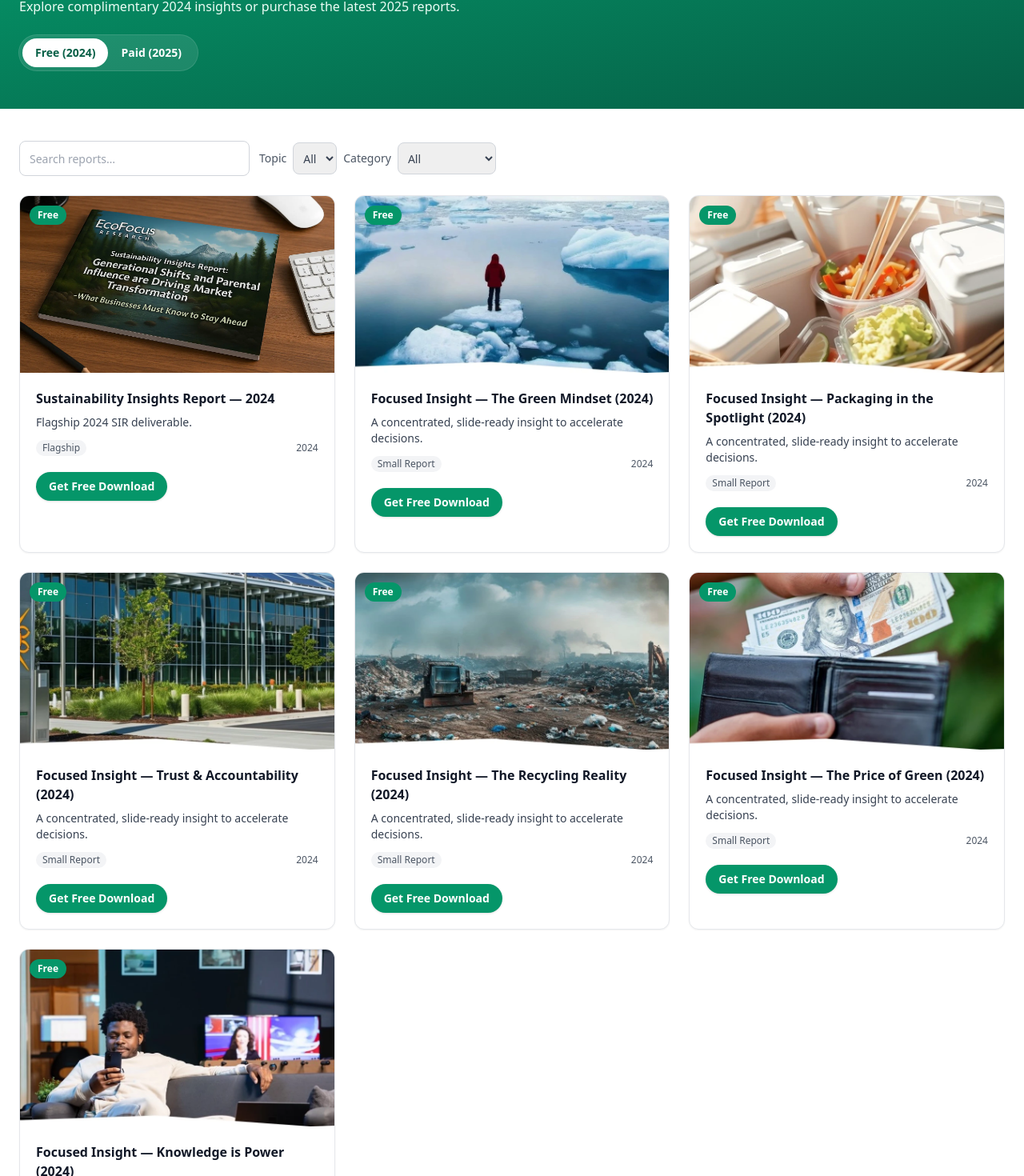
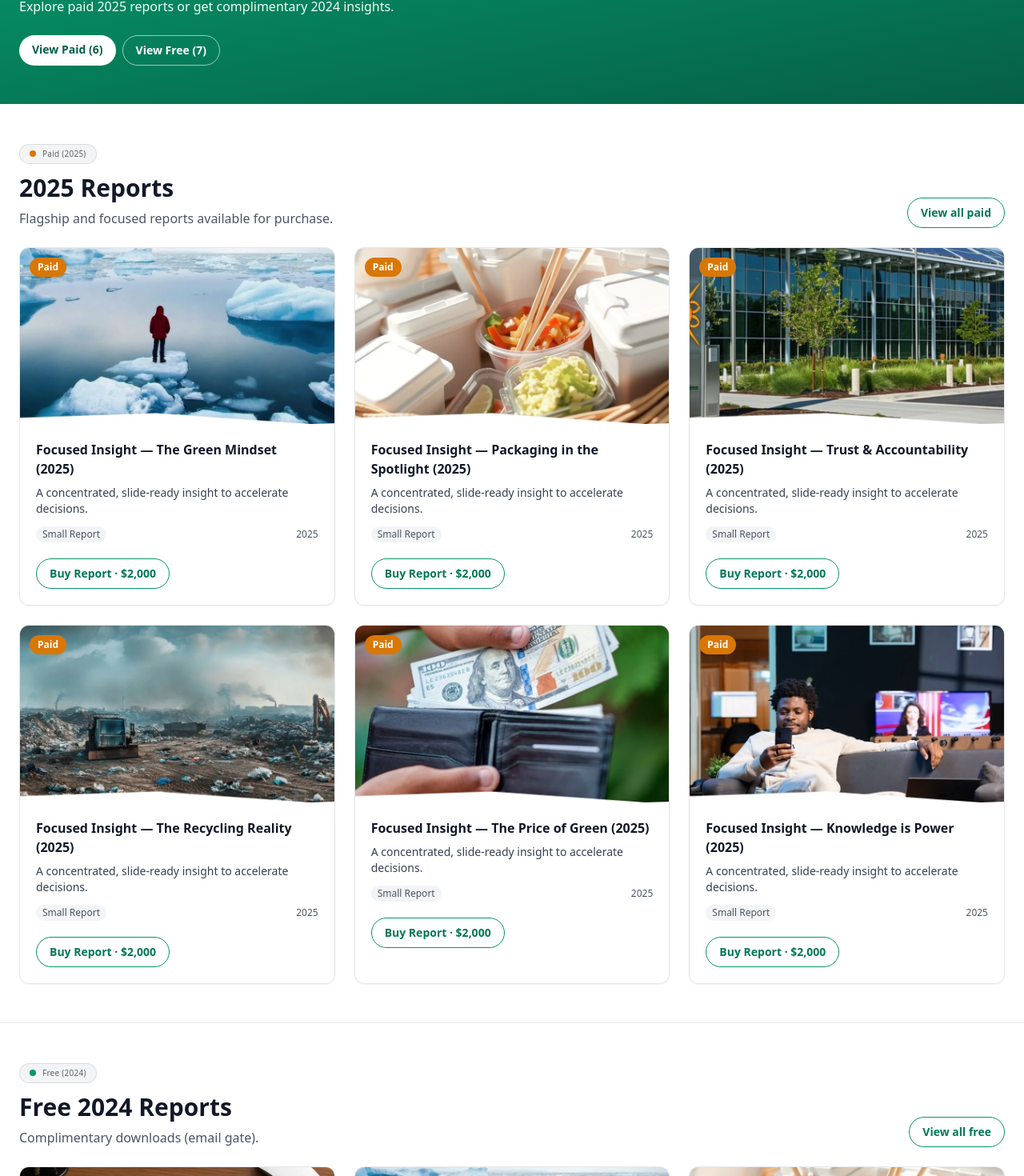
Before and after one commit to awright-lab/ecofocus, a Next.js app: page /reports in a window 1280 px wide. Shown: the part 153-1623 px from the top of the page at 80% size. Built offline with nearby package versions, Linux system fonts and the light colour scheme.

Commit message:
Updating Reports Page v2

```diff
--- /dev/null
+++ b/app/reports/free/page.tsx
@@ -0,0 +1,99 @@
+// app/reports/free/page.tsx
+'use client';
+
+import * as React from 'react';
+import Header from '@/components/Header';
+import Footer from '@/components/Footer';
+import Breadcrumbs from '@/components/Breadcrumbs';
+import ReportCard from '@/app/reports/ReportCard';
+import ReportFilters from '@/app/reports/ReportFilters';
+import FreeDownloadModal from '@/app/reports/FreeDownloadModal';
+
+import { CATALOG } from '@/lib/catalog';
+import { toReportCardModel, isSmallReport, isSirBundle } from '@/lib/productUtils';
+import type { ReportCardModel } from '@/types/reportModels';
+
+export default function FreeReportsPage() {
+  const models: ReportCardModel[] = React.useMemo(() => {
+    return CATALOG.filter((p) => isSmallReport(p) || isSirBundle(p)).map(toReportCardModel);
+  }, []);
+
+  const free = models.filter((m) => m.badge === 'Free');
+
+  const topics = Array.from(new Set(free.map((r) => r.topic).filter(Boolean))) as string[];
+  const categories = Array.from(new Set(free.map((r) => r.category).filter(Boolean))) as string[];
+
+  const [query, setQuery] = React.useState('');
+  const [topic, setTopic] = React.useState('All');
+  const [category, setCategory] = React.useState('All');
+
+  const filtered = free.filter((r) => {
+    const q = query.toLowerCase();
+    const matchesQ = [r.title, r.excerpt, r.topic, r.category].filter(Boolean).some((t) => t!.toLowerCase().includes(q));
+    const matchesTopic = topic === 'All' || r.topic === topic;
+    const matchesCat = category === 'All' || r.category === category;
+    return matchesQ && matchesTopic && matchesCat;
+  });
+
+  // Modal
+  const [modalOpen, setModalOpen] = React.useState(false);
+  const [activeReport, setActiveReport] = React.useState<ReportCardModel | undefined>(undefined);
+
+  const openDownload = (r: ReportCardModel) => {
+    setActiveReport(r);
+    setModalOpen(true);
+  };
+
+  return (
+    <>
+      <Header />
+
+      <Breadcrumbs items={[{ label: 'Home', href: '/' }, { label: 'Reports', href: '/reports' }, { label: 'Free' }]} />
+
+      <section className="bg-gradient-to-br from-emerald-600 to-emerald-800 text-white">
+        <div className="mx-auto max-w-7xl px-6 py-12">
+          <h1 className="text-3xl md:text-4xl font-bold">Free Reports (2024)</h1>
+          <p className="mt-2 text-emerald-50 max-w-2xl">Complimentary downloads (email gate).</p>
+        </div>
+      </section>
+
+      <main className="bg-white">
+        <section className="mx-auto max-w-7xl px-6 py-10">
+          <ReportFilters
+            query={query}
+            setQuery={setQuery}
+            topic={topic}
+            setTopic={setTopic}
+            category={category}
+            setCategory={setCategory}
+            topics={topics}
+            categories={categories}
+          />
+
+          <div className="mt-6 grid sm:grid-cols-2 lg:grid-cols-3 gap-6">
+            {filtered.map((r) => (
+              <ReportCard key={r.id} r={r} onFreeDownload={openDownload} />
+            ))}
+            {filtered.length === 0 && (
+              <div className="col-span-full rounded-xl border border-dashed border-gray-300 p-10 text-center text-gray-600">
+                No reports match your filters.
+              </div>
+            )}
+          </div>
+        </section>
+      </main>
+
+      <Footer />
+
+      <FreeDownloadModal
+        open={modalOpen}
+        onClose={() => setModalOpen(false)}
+        report={
+          activeReport
+            ? { id: activeReport.id, title: activeReport.title, fileUrl: undefined }
+            : undefined
+        }
+      />
+    </>
+  );
+}
--- a/app/reports/page.tsx
+++ b/app/reports/page.tsx
@@ -2,86 +2,22 @@
 'use client';
 
 import * as React from 'react';
-
 import Header from '@/components/Header';
 import Footer from '@/components/Footer';
 import Breadcrumbs from '@/components/Breadcrumbs';
+import ReportCard from '@/app/reports/ReportCard';
+import { CATALOG } from '@/lib/catalog';
+import { toReportCardModel, isSmallReport, isSirBundle } from '@/lib/productUtils';
+import type { ReportCardModel } from '@/types/reportModels';
+import Link from 'next/link';
 
-import ReportCard from '@/app/reports/ReportCard';
-import ReportFilters from '@/app/reports/ReportFilters';
-import FreeDownloadModal from '@/app/reports/FreeDownloadModal';
-
-import { CATALOG } from '@/lib/catalog';
-import {
-  toReportCardModel,
-  isSmallReport,
-  isSirBundle,
-} from '@/lib/productUtils';
-
-import type { ReportCardModel } from '@/types/reportModels';
-
-export default function ReportsPage() {
-  const [tab, setTab] = React.useState<'Free' | 'Paid'>('Free');
-
-  // Build card models directly from the source of truth (catalog)
+export default function ReportsHubPage() {
   const models: ReportCardModel[] = React.useMemo(() => {
-    return CATALOG
-      .filter((p) => isSmallReport(p) || isSirBundle(p)) // small reports + SIR bundles
-      .map(toReportCardModel);                           // returns proper literal unions
+    return CATALOG.filter((p) => isSmallReport(p) || isSirBundle(p)).map(toReportCardModel);
   }, []);
 
-  // Split by badge (business rule handled in toReportCardModel/isFreeOnHub)
-  const freeModels = React.useMemo(
-    () => models.filter((m) => m.badge === 'Free'),
-    [models]
-  );
-  const paidModels = React.useMemo(
-    () => models.filter((m) => m.badge === 'Paid'),
-    [models]
-  );
-
-  // Active list and facets
-  const active = tab === 'Free' ? freeModels : paidModels;
-
-  // If you later map topics/categories from tags in productUtils, these will populate automatically
-  const topics = React.useMemo(
-    () => Array.from(new Set(active.map((r) => r.topic).filter(Boolean))) as string[],
-    [active]
-  );
-  const categories = React.useMemo(
-    () => Array.from(new Set(active.map((r) => r.category).filter(Boolean))) as string[],
-    [active]
-  );
-
-  // Filters
-  const [query, setQuery] = React.useState('');
-  const [topic, setTopic] = React.useState('All');
-  const [category, setCategory] = React.useState('All');
-
-  const filtered = React.useMemo(() => {
-    return active.filter((r) => {
-      const matchesQ = [r.title, r.excerpt, r.topic, r.category]
-        .filter(Boolean)
-        .some((t) => t!.toLowerCase().includes(query.toLowerCase()));
-      const matchesTopic = topic === 'All' || r.topic === topic;
-      const matchesCat = category === 'All' || r.category === category;
-      return matchesQ && matchesTopic && matchesCat;
-    });
-  }, [active, query, topic, category]);
-
-  // Modal for free downloads
-  const [modalOpen, setModalOpen] = React.useState(false);
-  const [activeReport, setActiveReport] = React.useState<ReportCardModel | undefined>(undefined);
-
-  const openDownload = (r: ReportCardModel) => {
-    setActiveReport(r);
-    setModalOpen(true);
-  };
-
-  // Contact-first paid flow (if any paid items use purchaseType='contact')
-  const onContact = (r: ReportCardModel) => {
-    window.location.href = `/contact?topic=report&id=${encodeURIComponent(r.id)}&year=${r.year}`;
-  };
+  const paid = models.filter((m) => m.badge === 'Paid');
+  const free = models.filter((m) => m.badge === 'Free');
 
   return (
     <>
@@ -89,61 +25,84 @@ export default function ReportsPage() {
 
       <Breadcrumbs items={[{ label: 'Home', href: '/' }, { label: 'Reports' }]} />
 
-      {/* Hero */}
+      {/* Hero (keeps your original vibe; add a background image/video if you prefer) */}
       <section className="bg-gradient-to-br from-emerald-600 to-emerald-800 text-white">
         <div className="mx-auto max-w-7xl px-6 py-12">
           <h1 className="text-3xl md:text-4xl font-bold">Reports</h1>
           <p className="mt-2 text-emerald-50 max-w-2xl">
-            Explore complimentary 2024 insights or purchase the latest 2025 reports.
+            Explore paid 2025 reports or get complimentary 2024 insights.
           </p>
 
-          {/* Tabs */}
-          <div className="mt-6 inline-flex rounded-full bg-white/10 p-1 ring-1 ring-white/20">
-            {(['Free', 'Paid'] as const).map((t) => {
-              const isActive = tab === t;
-              return (
-                <button
-                  key={t}
-                  onClick={() => setTab(t)}
-                  className={`px-4 py-2 text-sm font-semibold rounded-full transition ${
-                    isActive ? 'bg-white text-emerald-800' : 'text-white hover:bg-white/10'
-                  }`}
-                >
-                  {t === 'Free' ? 'Free (2024)' : 'Paid (2025)'}
-                </button>
-              );
-            })}
+          {/* Jump pills (clear discoverability) */}
+          <div className="mt-6 inline-flex gap-2">
+            <a href="#paid" className="rounded-full bg-white text-emerald-800 px-4 py-2 text-sm font-semibold">
+              View Paid ({paid.length})
+            </a>
+            <a href="#free" className="rounded-full border border-white/60 text-white px-4 py-2 text-sm font-semibold hover:bg-white/10">
+              View Free ({free.length})
+            </a>
           </div>
         </div>
       </section>
 
-      {/* Main */}
       <main className="bg-white">
-        <section className="mx-auto max-w-7xl px-6 py-10">
-          <ReportFilters
-            query={query}
-            setQuery={setQuery}
-            topic={topic}
-            setTopic={setTopic}
-            category={category}
-            setCategory={setCategory}
-            topics={topics}
-            categories={categories}
-          />
+        {/* Paid section */}
+        <section id="paid" className="mx-auto max-w-7xl px-6 py-12">
+          <div className="flex items-end justify-between gap-4">
+            <div>
+              <div className="inline-flex items-center gap-2 rounded-full border border-black/10 bg-gray-100 px-3 py-1 text-[10px] tracking-wide mb-3">
+                <span className="h-2 w-2 rounded-full bg-amber-600" />
+                <span className="text-black/60">Paid (2025)</span>
+              </div>
+              <h2 className="text-2xl md:text-3xl font-bold text-gray-900">2025 Reports</h2>
+              <p className="mt-2 text-gray-600">Flagship and focused reports available for purchase.</p>
+            </div>
+            <Link
+              href="/reports/paid"
+              className="rounded-full border border-emerald-600 px-4 py-2 text-emerald-700 text-sm font-semibold hover:bg-emerald-50"
+            >
+              View all paid
+            </Link>
+          </div>
 
           <div className="mt-6 grid sm:grid-cols-2 lg:grid-cols-3 gap-6">
-            {filtered.map((r) => (
-              <ReportCard
-                key={r.id}
-                r={r}
-                onFreeDownload={tab === 'Free' ? openDownload : undefined}
-                onContact={tab === 'Paid' ? onContact : undefined}
-              />
+            {(paid.length ? paid : []).slice(0, 6).map((r) => (
+              <ReportCard key={r.id} r={r} />
             ))}
+            {paid.length === 0 && (
+              <div className="col-span-full rounded-xl border border-dashed border-gray-300 p-10 text-center text-gray-600">
+                Paid reports coming soon.
+              </div>
+            )}
+          </div>
+        </section>
 
-            {filtered.length === 0 && (
+        {/* Free section */}
+        <section id="free" className="mx-auto max-w-7xl px-6 py-12 border-t border-gray-200">
+          <div className="flex items-end justify-between gap-4">
+            <div>
+              <div className="inline-flex items-center gap-2 rounded-full border border-black/10 bg-gray-100 px-3 py-1 text-[10px] tracking-wide mb-3">
+                <span className="h-2 w-2 rounded-full bg-emerald-600" />
+                <span className="text-black/60">Free (2024)</span>
+              </div>
+              <h2 className="text-2xl md:text-3xl font-bold text-gray-900">Free 2024 Reports</h2>
+              <p className="mt-2 text-gray-600">Complimentary downloads (email gate).</p>
+            </div>
+            <Link
+              href="/reports/free"
+              className="rounded-full border border-emerald-600 px-4 py-2 text-emerald-700 text-sm font-semibold hover:bg-emerald-50"
+            >
+              View all free
+            </Link>
+          </div>
+
+          <div className="mt-6 grid sm:grid-cols-2 lg:grid-cols-3 gap-6">
+            {(free.length ? free : []).slice(0, 6).map((r) => (
+              <ReportCard key={r.id} r={r} onFreeDownload={() => (window.location.href = '/reports/free')} />
+            ))}
+            {free.length === 0 && (
               <div className="col-span-full rounded-xl border border-dashed border-gray-300 p-10 text-center text-gray-600">
-                No reports match your filters.
+                Free reports coming soon.
               </div>
             )}
           </div>
@@ -151,17 +110,6 @@ export default function ReportsPage() {
       </main>
 
       <Footer />
-
-      {/* Gated download modal for free reports */}
-      <FreeDownloadModal
-        open={modalOpen}
-        onClose={() => setModalOpen(false)}
-        report={
-          activeReport
-            ? { id: activeReport.id, title: activeReport.title, fileUrl: undefined }
-            : undefined
-        }
-      />
     </>
   );
 }
--- /dev/null
+++ b/app/reports/paid/page.tsx
@@ -0,0 +1,83 @@
+// app/reports/paid/page.tsx
+'use client';
+
+import * as React from 'react';
+import Header from '@/components/Header';
+import Footer from '@/components/Footer';
+import Breadcrumbs from '@/components/Breadcrumbs';
+import ReportCard from '@/app/reports/ReportCard';
+import ReportFilters from '@/app/reports/ReportFilters';
+import { CATALOG } from '@/lib/catalog';
+import { toReportCardModel, isSmallReport, isSirBundle } from '@/lib/productUtils';
+import type { ReportCardModel } from '@/types/reportModels';
+
+export default function PaidReportsPage() {
+  const models: ReportCardModel[] = React.useMemo(() => {
+    return CATALOG.filter((p) => isSmallReport(p) || isSirBundle(p)).map(toReportCardModel);
+  }, []);
+
+  const paid = models.filter((m) => m.badge === 'Paid');
+
+  // Optional facet mapping if you later wire topic/category
+  const topics = Array.from(new Set(paid.map((r) => r.topic).filter(Boolean))) as string[];
+  const categories = Array.from(new Set(paid.map((r) => r.category).filter(Boolean))) as string[];
+
+  const [query, setQuery] = React.useState('');
+  const [topic, setTopic] = React.useState('All');
+  const [category, setCategory] = React.useState('All');
+
+  const filtered = paid.filter((r) => {
+    const q = query.toLowerCase();
+    const matchesQ = [r.title, r.excerpt, r.topic, r.category].filter(Boolean).some((t) => t!.toLowerCase().includes(q));
+    const matchesTopic = topic === 'All' || r.topic === topic;
+    const matchesCat = category === 'All' || r.category === category;
+    return matchesQ && matchesTopic && matchesCat;
+  });
+
+  const onContact = (r: ReportCardModel) => {
+    window.location.href = `/contact?topic=report&id=${encodeURIComponent(r.id)}&year=${r.year}`;
+  };
+
+  return (
+    <>
+      <Header />
+
+      <Breadcrumbs items={[{ label: 'Home', href: '/' }, { label: 'Reports', href: '/reports' }, { label: 'Paid' }]} />
+
+      <section className="bg-gradient-to-br from-emerald-600 to-emerald-800 text-white">
+        <div className="mx-auto max-w-7xl px-6 py-12">
+          <h1 className="text-3xl md:text-4xl font-bold">Paid Reports (2025)</h1>
+          <p className="mt-2 text-emerald-50 max-w-2xl">Purchase flagship and focused 2025 reports.</p>
+        </div>
+      </section>
+
+      <main className="bg-white">
+        <section className="mx-auto max-w-7xl px-6 py-10">
+          <ReportFilters
+            query={query}
+            setQuery={setQuery}
+            topic={topic}
+            setTopic={setTopic}
+            category={category}
+            setCategory={setCategory}
+            topics={topics}
+            categories={categories}
+          />
+
+          <div className="mt-6 grid sm:grid-cols-2 lg:grid-cols-3 gap-6">
+            {filtered.map((r) => (
+              <ReportCard key={r.id} r={r} onContact={onContact} />
+            ))}
+            {filtered.length === 0 && (
+              <div className="col-span-full rounded-xl border border-dashed border-gray-300 p-10 text-center text-gray-600">
+                No reports match your filters.
+              </div>
+            )}
+          </div>
+        </section>
+      </main>
+
+      <Footer />
+    </>
+  );
+}
```
